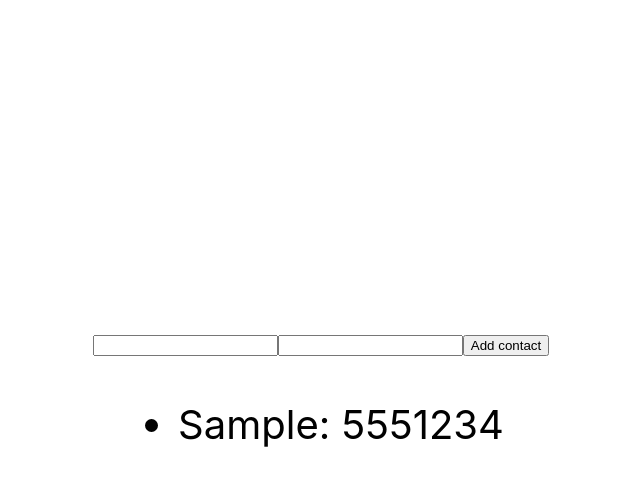
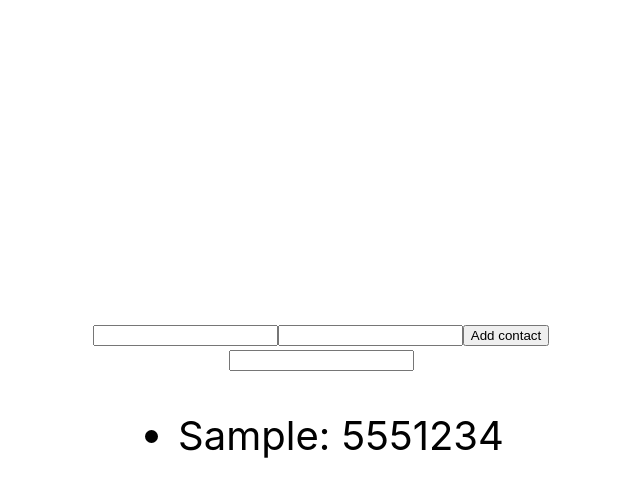
Before and after one commit to Saref111/goit-react-woolf-hw-02-phonebook, a React (Create React App) app: page / in a window 1280 px wide. Both pictures are taken after typing "Sample", "5551234" into the empty fields and a click on the button "Add contact". Shown: the top 496 px of the page, without its empty margins (319-959 px from the left). Built offline with nearby package versions, Linux system fonts and the light colour scheme.

Commit message:
added filtring

```diff
--- a/src/components/App.jsx
+++ b/src/components/App.jsx
@@ -9,6 +9,7 @@ class App extends Component {
     phones: [],
     name: '',
     phone: '',
+    filter: '',
   };
 
   addContact = (e) => {
@@ -39,7 +40,13 @@ class App extends Component {
     this.setState(() => ({
       phone,
     }));
-  }
+  };
+
+  setFilter = (filter) => {
+    this.setState(() => ({
+      filter,
+    }));
+  };
 
   render() {
     return (
@@ -61,7 +68,11 @@ class App extends Component {
           nameValue={this.state.name}
           phoneValue={this.state.phone}
         />
-        <Contacts contacts={this.state.phones} />
+        <Contacts
+          setFilter={this.setFilter}
+          contacts={this.state.phones}
+          filterValue={this.state.filter}
+        />
       </div>
     );
   }
--- a/src/components/Contacts/Contacts.jsx
+++ b/src/components/Contacts/Contacts.jsx
@@ -1,13 +1,33 @@
 import React, { Component } from 'react';
 
 class Contacts extends Component {
+  onFilterChange = (e) => {
+    this.props.setFilter(e.target.value);
+  };
+
+  filterValues = (contact) => {
+    return (
+      contact.name.includes(this.props.filterValue) ||
+      contact.phone.includes(this.props.filterValue)
+    );
+  };
+
   render() {
     return (
-      <ul>
-        {this.props.contacts.map((contact) => (
-          <li key={contact.id}>{contact.name}: {contact.phone}</li>
-        ))}
-      </ul>
+      <>
+        <input
+          type="text"
+          onChange={this.onFilterChange}
+          value={this.props.filterValue}
+        />
+        <ul>
+          {this.props.contacts.filter(this.filterValues).map((contact) => (
+            <li key={contact.id}>
+              {contact.name}: {contact.phone}
+            </li>
+          ))}
+        </ul>
+      </>
     );
   }
 }
```
